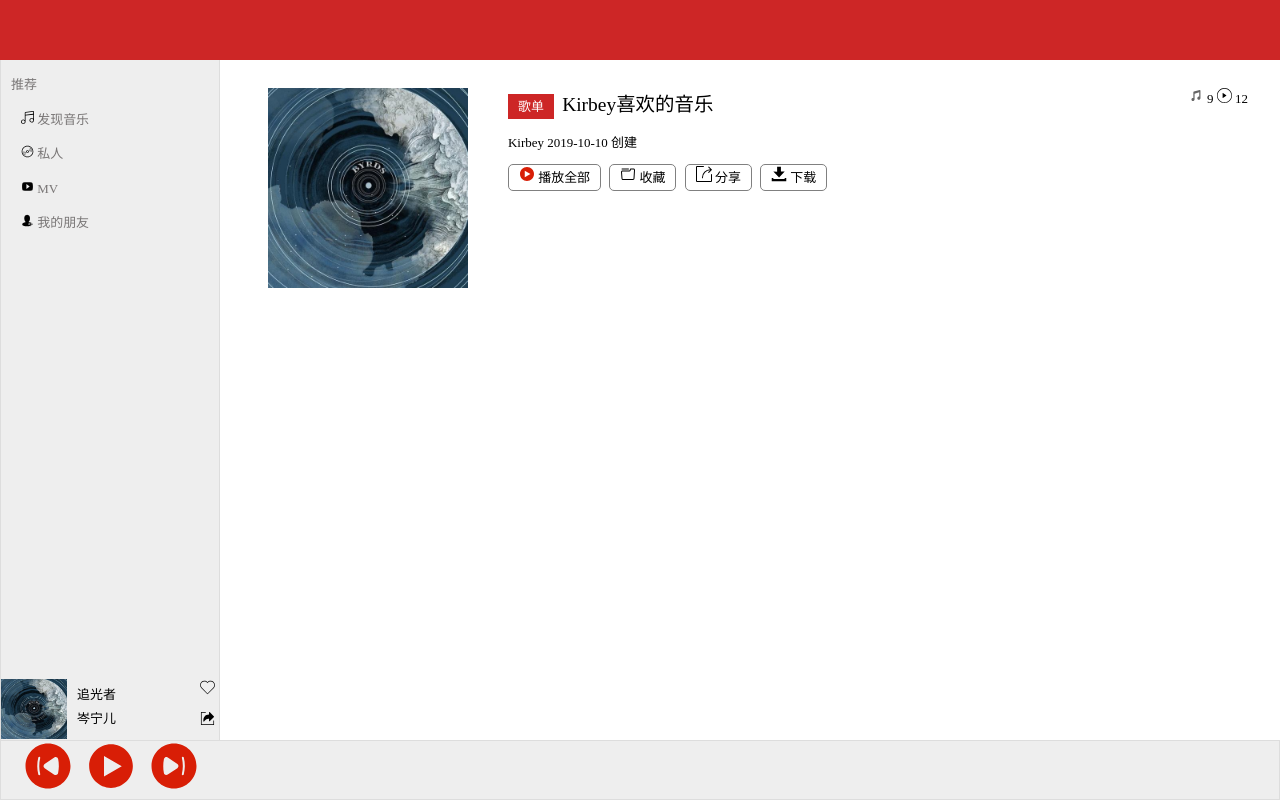
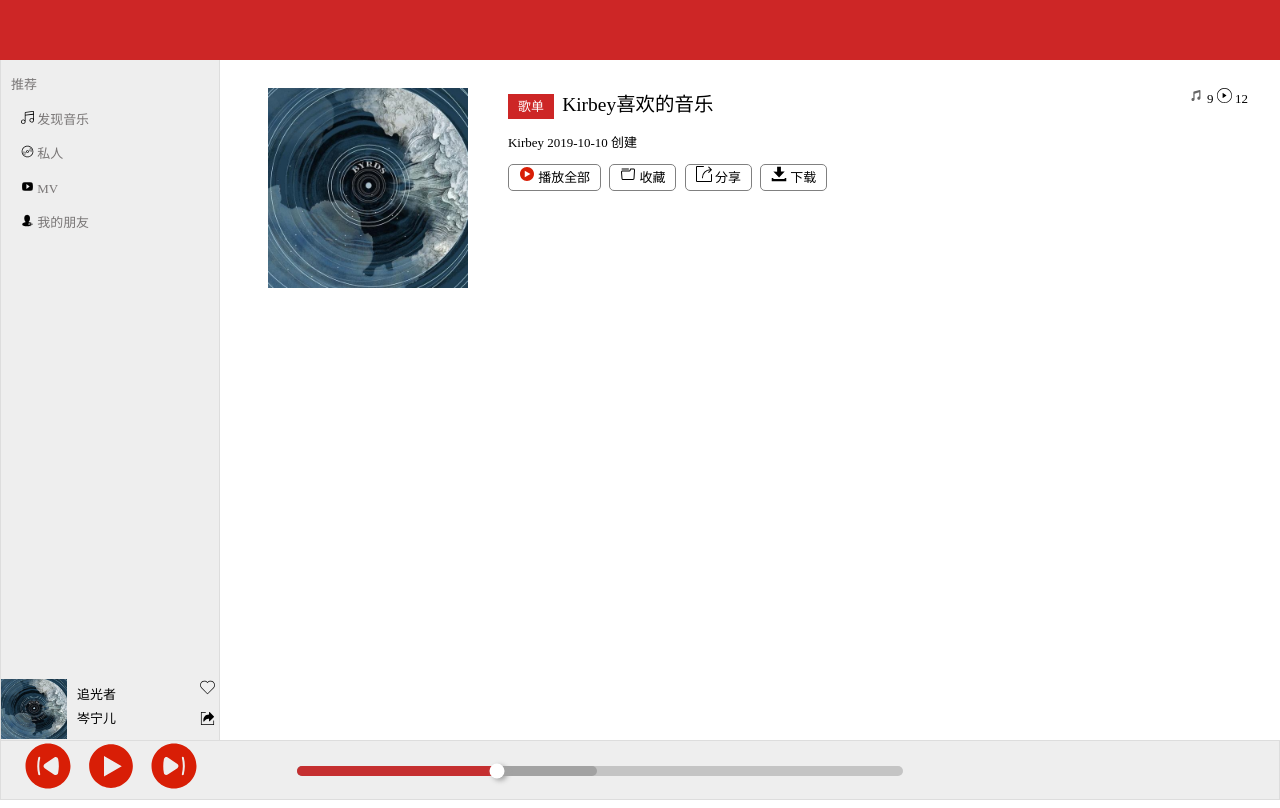
Before and after one commit to kirbey/musicApp, a plain HTML site: page index.html in a window 1280 px wide. Drawn offline with Linux system fonts and the light colour scheme.

Commit message:
进度条

```diff
--- a/css/main.css
+++ b/css/main.css
@@ -49,9 +49,47 @@ body{
     height: 100px;
     float: left;
 }
-.page_playbar >.playbar_process >.playbar_process{
+.page_playbar >.playbar_process >.play_process{
+    position: relative;
+    top: 30%;
+    left: 0;
+    transform: translateY(-50%);
+
     width: 80%;
     height: 10px;
+    margin: 0 auto;
+    border-radius: 5px;
+    background-color: #c4c4c4;
+}
+.page_playbar >.playbar_process >.play_process> .process_cache{
+    position: absolute;
+    top: 0;
+    left: 0;
+    width: 300px;
+    height: 100%;
+    border-radius: 5px;
+    background-color: #a2a2a2;
+}
+.page_playbar >.playbar_process >.play_process> .process_current{
+    position: absolute;
+    top: 0;
+    left: 0;
+    width: 200px;
+    height: 100%;
+    border-radius: 5px;
+    background-color: #c52f30;
+}
+.page_playbar >.playbar_process >.play_process> .process_current> .circle{
+    position: absolute;
+    top: 50%;
+    left: 100%;
+    transform: translate(-50%, -50%);
+    width: 15px;
+    height: 15px;
+    background-color: #ffffff;
+    border-radius: 50%;
+    box-shadow: 3px 2px 5px #a2a2a2;
+    cursor: pointer;
 }
 .page_menu{
     position: absolute;
--- a/index.html
+++ b/index.html
@@ -49,7 +49,12 @@
             <div class="btn"><svg t="1571020485584" class="icon" viewBox="0 0 1024 1024" version="1.1" xmlns="http://www.w3.org/2000/svg" p-id="8106" width="50" height="50"><path d="M512 51.2C258.048 51.2 51.2 258.048 51.2 512s206.848 460.8 460.8 460.8 460.8-206.848 460.8-460.8S765.952 51.2 512 51.2z m81.92 492.544c-4.096 5.12-8.192 10.24-13.312 13.312L384 688.128c-9.216 6.144-18.432 8.192-28.672 8.192-16.384 0-32.768-8.192-43.008-22.528-4.096-5.12-6.144-11.264-7.168-18.432-9.216-45.056-13.312-92.16-13.312-140.288 0-49.152 5.12-98.304 14.336-146.432 3.072-13.312 10.24-24.576 21.504-32.768 11.264-8.192 24.576-10.24 37.888-8.192 7.168 1.024 13.312 4.096 19.456 8.192l196.608 136.192c23.552 16.384 28.672 49.152 12.288 71.68z m117.76 141.312c-2.048 9.216-10.24 16.384-19.456 16.384h-4.096c-11.264-2.048-18.432-13.312-15.36-24.576 13.312-58.368 20.48-111.616 20.48-159.744 0-61.44-7.168-117.76-19.456-168.96-3.072-11.264 4.096-22.528 14.336-24.576 11.264-3.072 22.528 4.096 24.576 14.336 14.336 54.272 21.504 114.688 21.504 179.2-2.048 51.2-9.216 107.52-22.528 167.936z" p-id="8107" fill="#d81e06"></path></svg></div>
         </div>
         <div class="playbar_process">
-            <div class="play_process"></div>
+            <div class="play_process">
+                <div class="process_cache"></div>
+                <div class="process_current">
+                    <div class="circle"></div>
+                </div>
+            </div>
         </div>
     </div>
     <div class="page_main">
```
